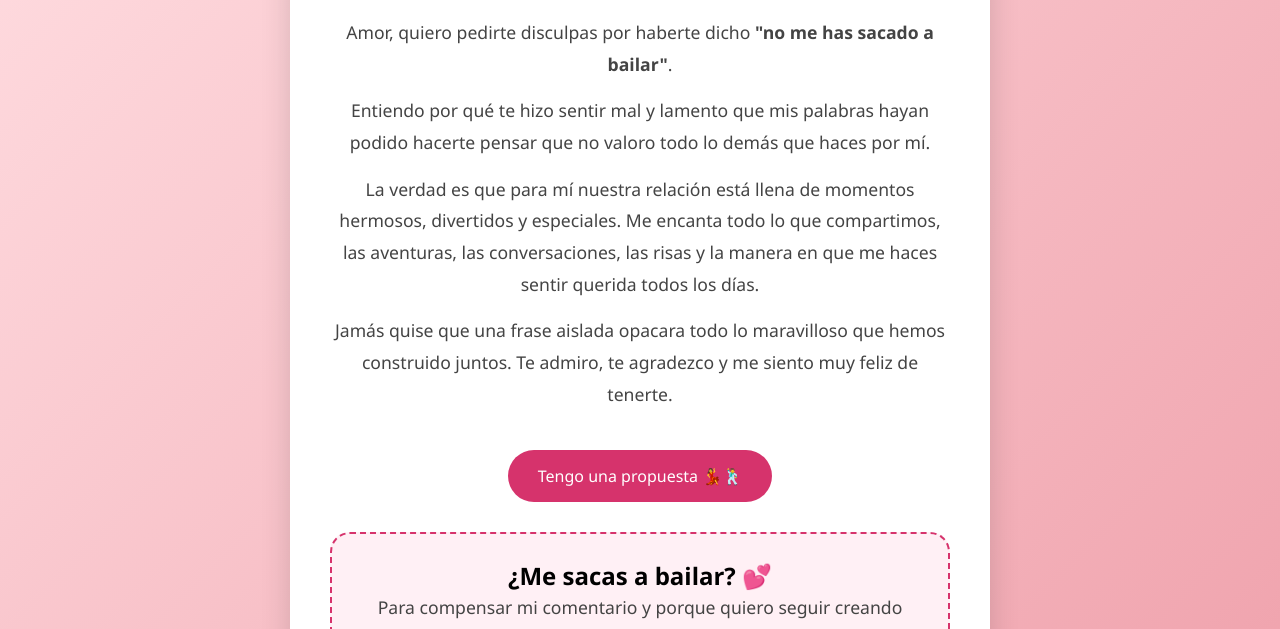
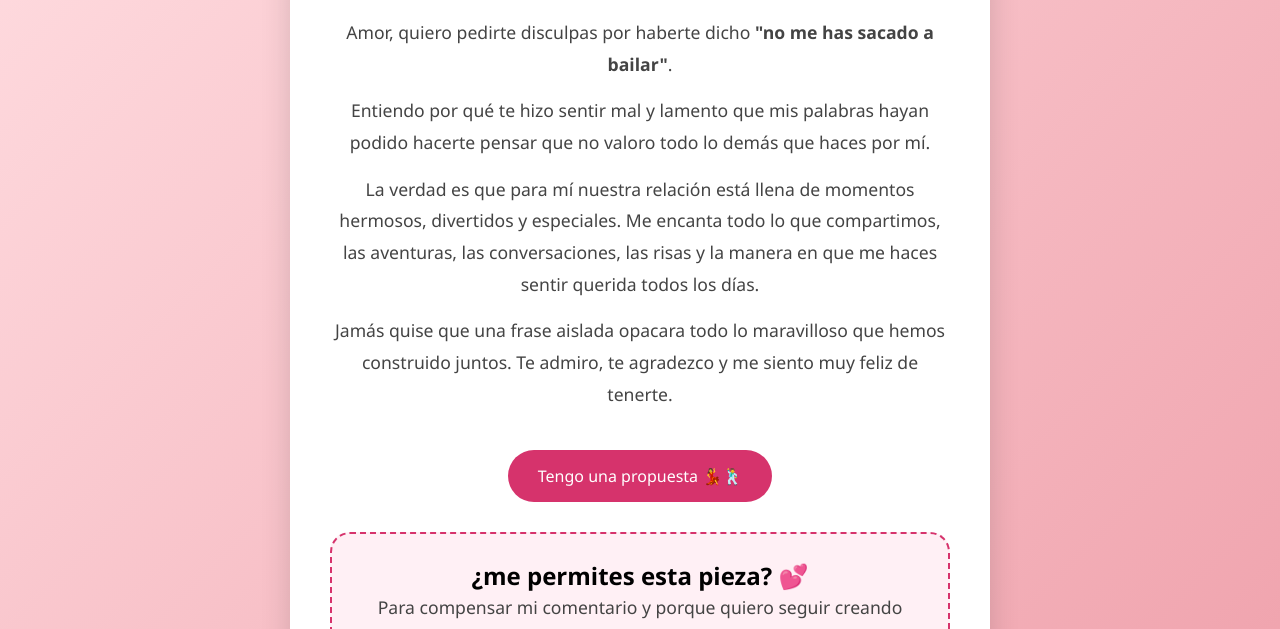
Before and after one commit to meyymartinez-dot/Perdonmimango, a plain HTML site: page index.html in a window 1280 px wide. Both pictures are taken after a click on the button "Tengo una propuesta 💃🕺". Shown: the part 171-800 px from the top of the page. Drawn offline with Linux system fonts and the light colour scheme.

Commit message:
index.html

```diff
--- a/index.html
+++ b/index.html
@@ -137,7 +137,7 @@
     </button>
 
     <div id="invitacion">
-        <h2>¿Me sacas a bailar? 💕</h2>
+        <h2>¿me permites esta pieza? 💕</h2>
 
         <p>
             Para compensar mi comentario y porque quiero seguir creando recuerdos
```
